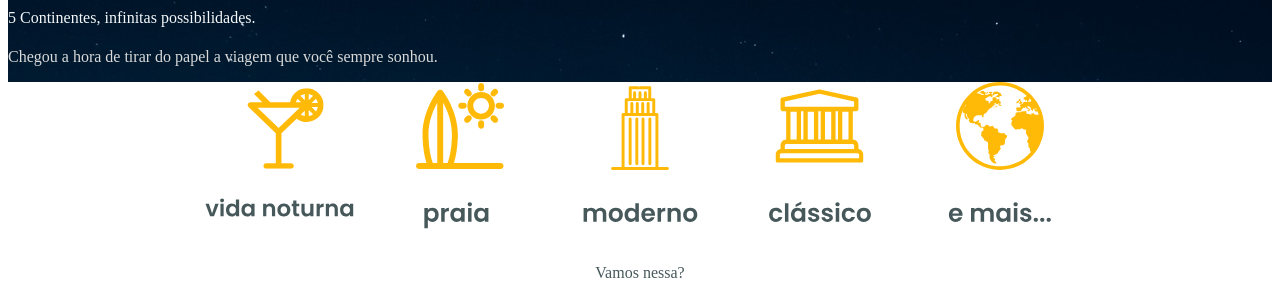
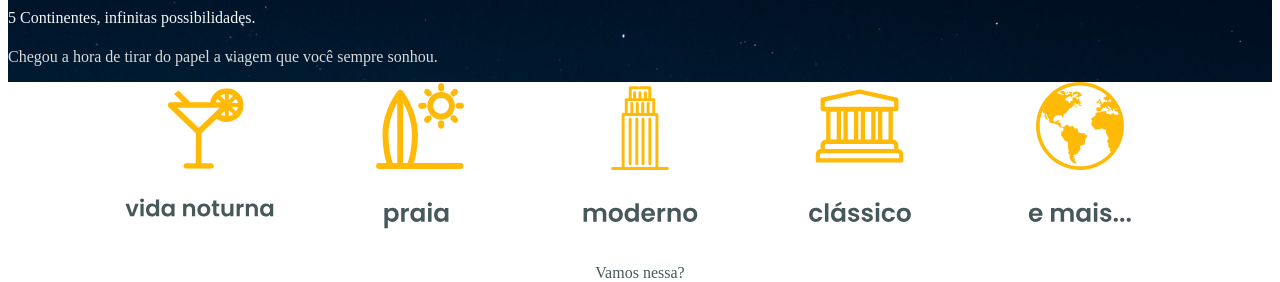
Before and after one commit to jtiagosantos/world-trip, a Next.js app: page / in a window 1280 px wide. Shown: the part 115-397 px from the top of the page. Built offline with nearby package versions, Linux system fonts and the light colour scheme; data requests are answered from the project's data file.

Commit message:
styles: set width and fix gap + max-width

```diff
--- a/src/components/TravelTypes/TravelTypes.tsx
+++ b/src/components/TravelTypes/TravelTypes.tsx
@@ -11,7 +11,7 @@ export const TravelTypes: React.FC = () => {
         base: '10',
         md: '20',
       }}
-      gap={30}
+      gap={70}
       justify="center"
       flexWrap="wrap"
     >
--- a/src/pages/continents/[slug].tsx
+++ b/src/pages/continents/[slug].tsx
@@ -43,7 +43,7 @@ export default function Continent({ continentDetails }: ContinentProps) {
         citiesNumber={continentDetails.cities_number}
       />
 
-      <Box maxW={1140} mb={35} px={10}>
+      <Box maxW={1440} w="100%" mb={35} px={10}>
         <Text
           mb="40px"
           color="#47585B"
@@ -56,7 +56,7 @@ export default function Continent({ continentDetails }: ContinentProps) {
           Cidades +100
         </Text>
 
-        <Flex mx="auto" gap="20px" wrap="wrap" justify="center">
+        <Flex mx="auto" gap="27px" wrap="wrap" justify="center">
           {continentDetails.major_cities.map((city) => (
             <City
               key={city.id}
```
